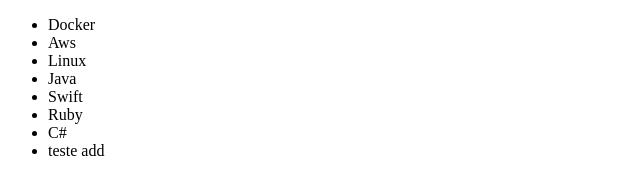
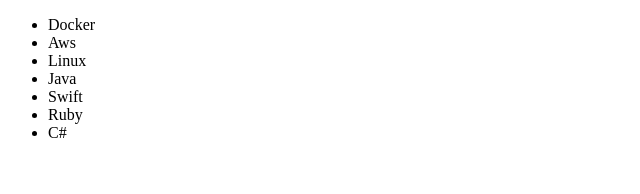
Before and after one commit to rjsilva/curso-git-alura, a plain HTML site: page index.html in a window 1280 px wide. Shown: the full height of the page, 0-640 px from the left. Drawn offline with Linux system fonts and the light colour scheme.

Commit message:
Revert "vou remover esse commit teste"
This reverts commit 9aa41927b7bf2a5f99130e94c80cf6510deef121.

```diff
--- a/index.html
+++ b/index.html
@@ -13,7 +13,6 @@
       <li>Swift</li>
       <li>Ruby</li>
       <li>C#</li>
-      <li>teste add</li>
     </ul>
   </body>
 </html>
```
